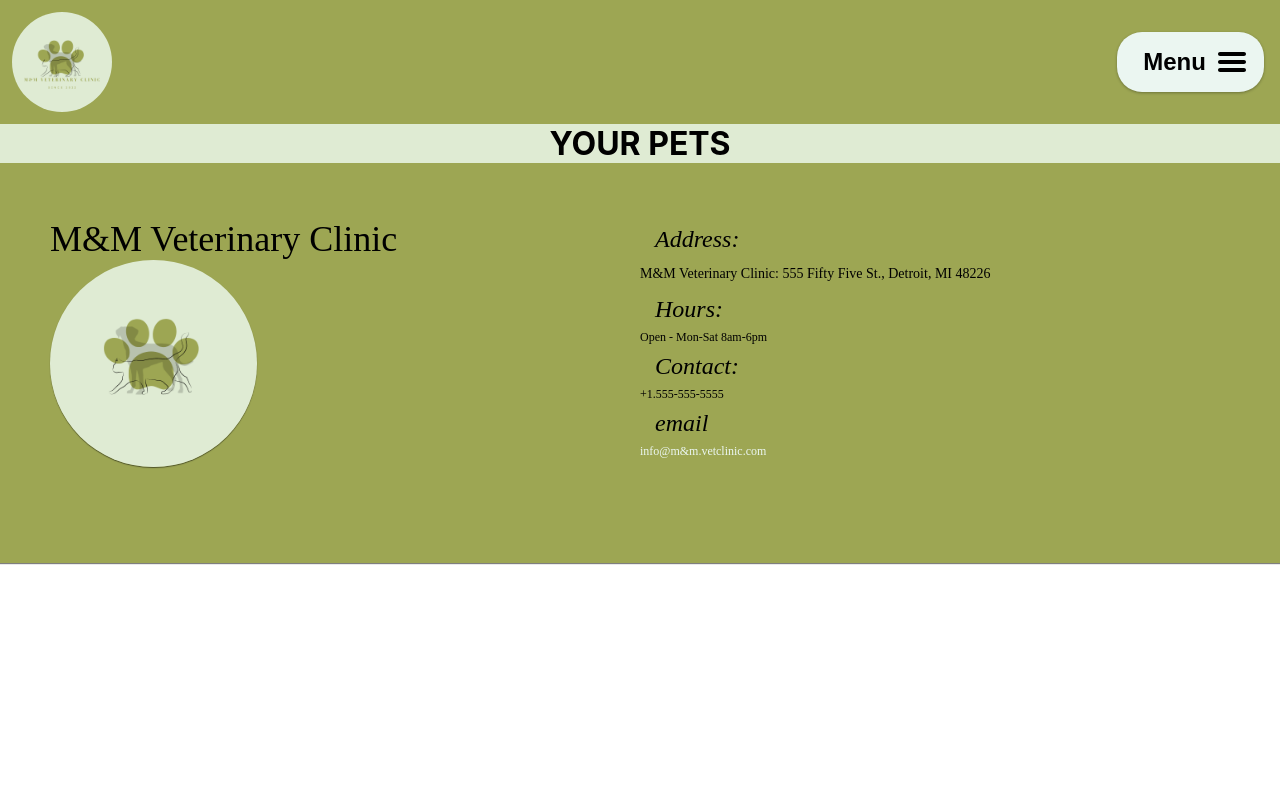
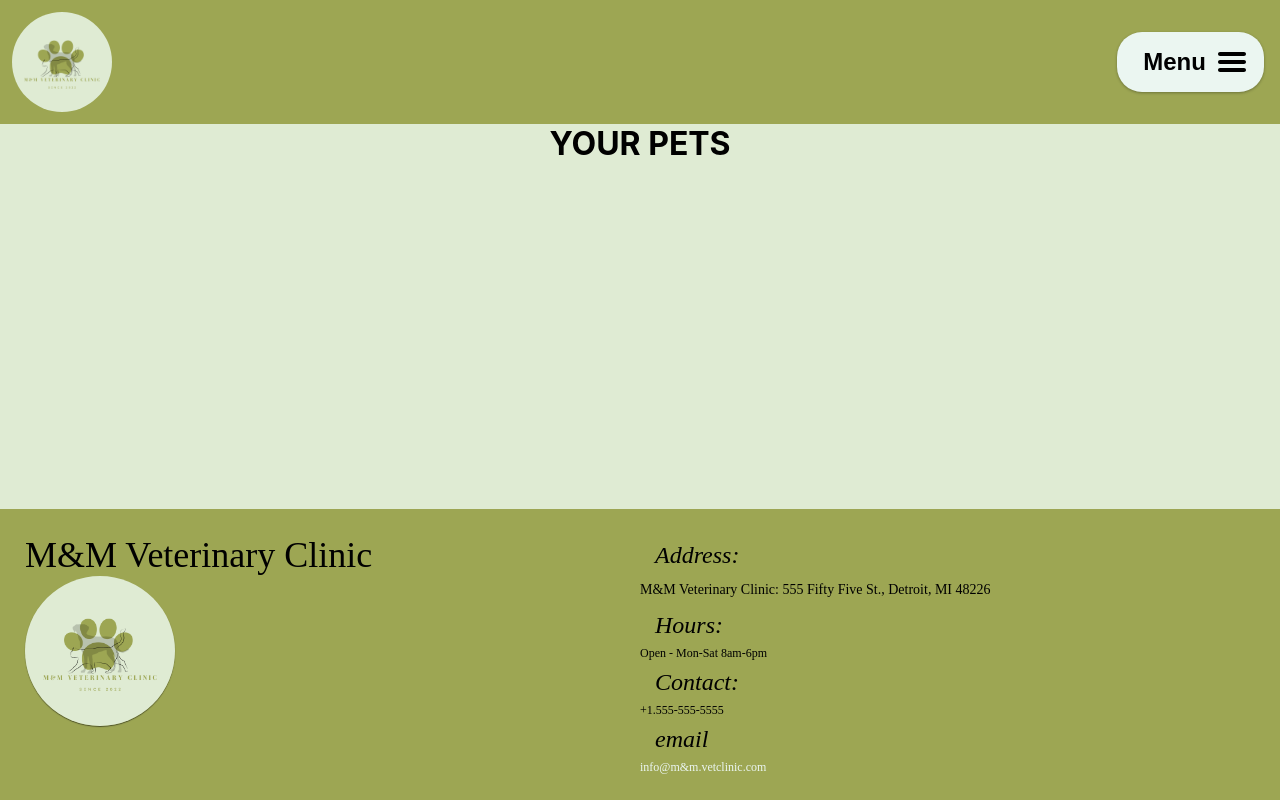
Before and after one commit to kirkwood616/mm-vet-app-frontend, a React (Create React App) app: page /your-pets in a window 1280 px wide. Built offline with nearby package versions, Linux system fonts and the light colour scheme.

Commit message:
Styling for footer stick

```diff
--- a/src/App.css
+++ b/src/App.css
@@ -10,3 +10,11 @@
   margin: 0;
   padding: 0;
 }
+
+.App {
+  background-color: var(--medium-green);
+  min-height: 100vh;
+  /* height: 100vh; */
+  display: flex;
+  flex-direction: column;
+}
--- a/src/components/Footer.css
+++ b/src/components/Footer.css
@@ -4,11 +4,15 @@
   box-sizing: border-box;
   font-family: "Fira Sans", "Sans-serif";
   width: 100%;
-  height: 50vh;
   font-size: 12px;
   text-align: left;
   display: inline-block;
-  padding: 55px 50px;
+  padding: 25px;
+  /* position: absolute;
+  left: 0;
+  right: 0;
+  bottom: 0; */
+  margin-top: auto;
 }
 .Footer .footer-left,
 .Footer .footer-center,
@@ -28,8 +32,7 @@
 }
 
 .Footer .footer-left img {
-  width: 35%;
-  height: 35%;
+  height: 150px;
   border-radius: 50%;
   border: none;
   box-shadow: 0 1px 1px 0 rgba(0, 0, 0, 0.5);
--- a/src/components/Footer.tsx
+++ b/src/components/Footer.tsx
@@ -3,12 +3,11 @@ import "./Footer.css";
 function Footer() {
   return (
     <div className="Footer">
-      {/* <h1>FOOTER</h1> */}
       <div className="footer-left">
         <h3>M&M Veterinary Clinic </h3>
         <span>
           {" "}
-          <img src="M&M logo plain.png" alt="logo" />
+          <img src="M&M veterinary clinic.png" alt="logo" />
         </span>
       </div>
 
```
